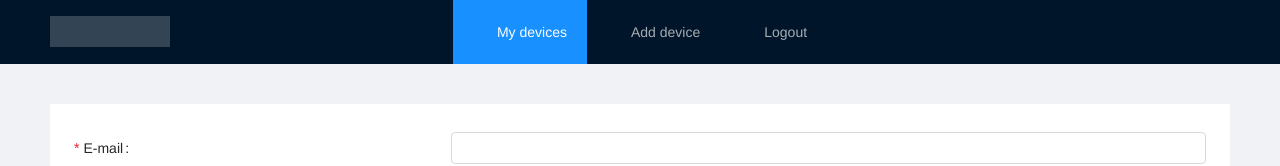
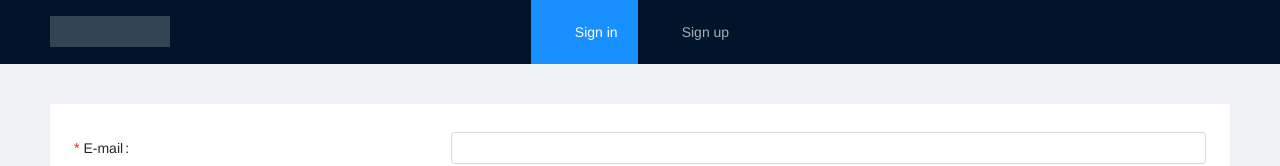
Before and after one commit to DiannaDea/crashtracker.client, a Vue app: page /sign-up in a window 1280 px wide. Shown: the top 166 px of the page. Built offline with nearby package versions, Linux system fonts and the light colour scheme; a small style sheet from the web is missing; what vue-notification would draw is missing.

Commit message:
toggle buttons in header

```diff
--- a/src/components/Header.vue
+++ b/src/components/Header.vue
@@ -7,13 +7,19 @@
       :defaultSelectedKeys="['1']"
       :style="{ lineHeight: '64px' }"
     >
-      <a-menu-item key="1">
+      <a-menu-item key="1" v-if="!token">
+        <router-link to="/sign-in"><a-icon type="login" />Sign in</router-link>
+      </a-menu-item>
+      <a-menu-item key="2" v-if="!token">
+        <router-link to="/sign-up"><a-icon type="plus-circle" />Sign up</router-link>
+      </a-menu-item>
+      <a-menu-item key="3" v-if="token">
         <router-link to="/devices"><a-icon type="tool" />My devices</router-link>
       </a-menu-item>
-      <a-menu-item key="2">
+      <a-menu-item key="4" v-if="token">
         <router-link to="/add-device"><a-icon type="plus-circle" />Add device</router-link>
       </a-menu-item>
-      <a-menu-item key="3" @click="logout">
+      <a-menu-item key="5" @click="logout" v-if="token">
         <a-icon type="logout" />Logout
       </a-menu-item>
     </a-menu>
@@ -26,6 +32,11 @@ import * as actionTypes from '../store/action-types';
 
 export default {
   name: 'Header',
+  computed: {
+    ...mapState({
+      token: state => state.auth.token,
+    }),
+  },
   methods: {
     ...mapActions('auth', {
       signOut: actionTypes.SIGN_OUT,
```
